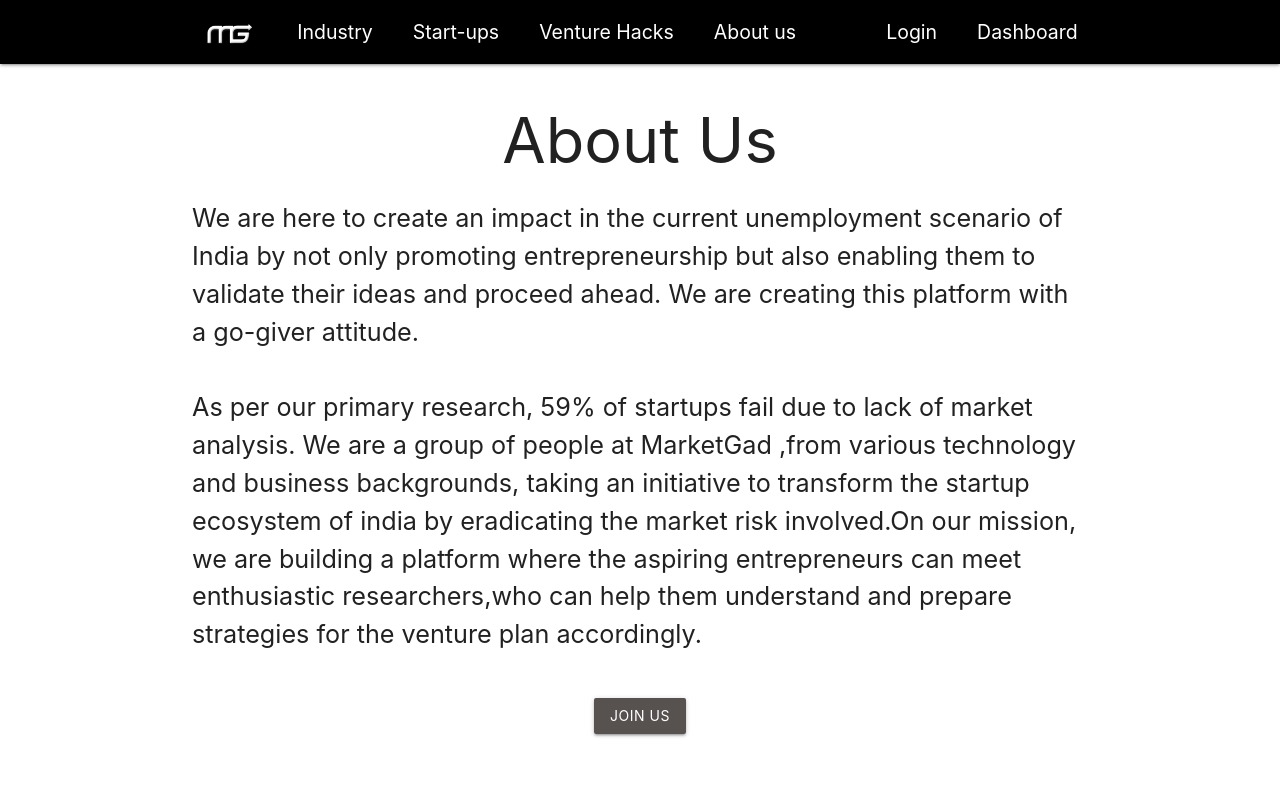
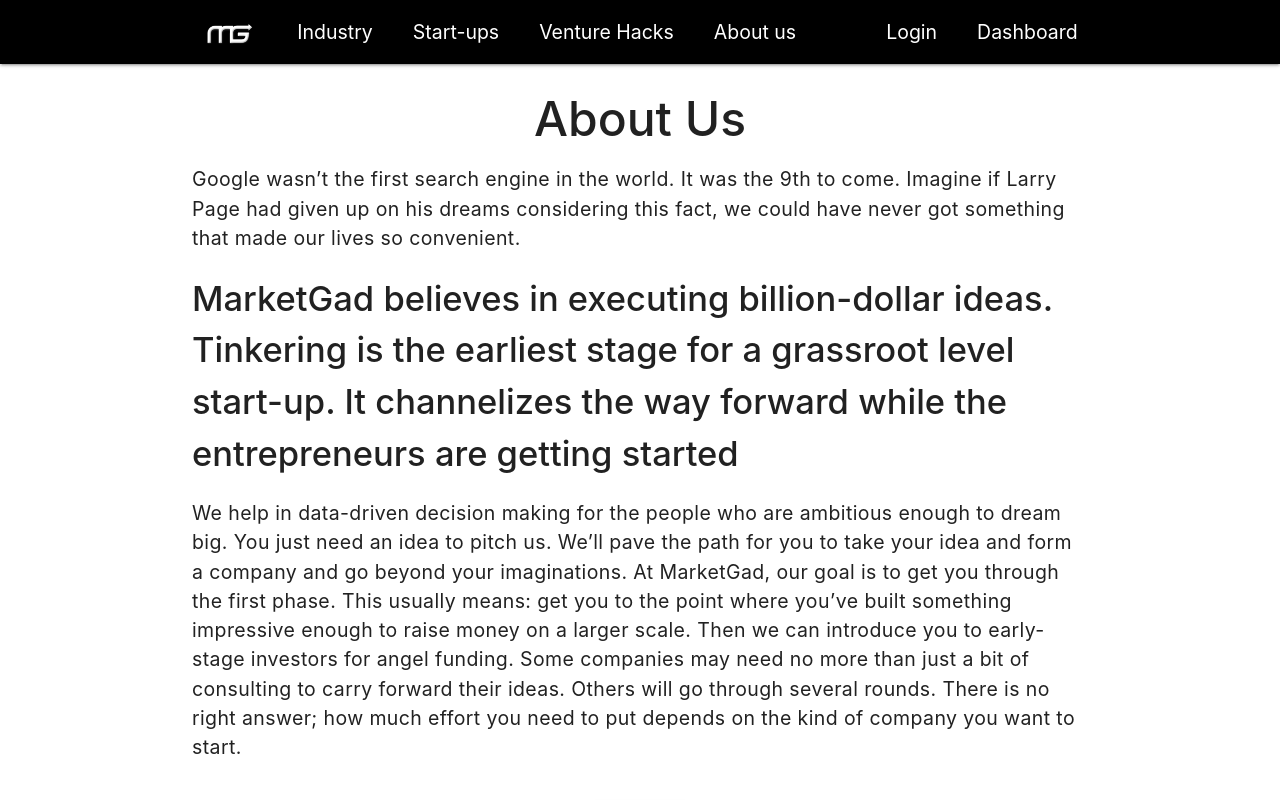
Before and after one commit to MarketGad/market-research-blog-frontend, a React (Create React App) app: page /about in a window 1280 px wide. Shown: the top 800 px of the page. Built offline with nearby package versions, Linux system fonts and the light colour scheme.

Commit message:
about us done

```diff
--- a/src/components/Aboutus.js
+++ b/src/components/Aboutus.js
@@ -3,18 +3,47 @@
 const Aboutus = () => {
     return (
         <div>
-            <h1 className="center">About Us</h1>
-            <div className="flow-text container">
-                We are here to create an impact in the current unemployment scenario of India by not only promoting entrepreneurship but also enabling them to validate their ideas and proceed ahead. We are creating this platform with a go-giver attitude.
-                <br />
-                <br />
-                As per our primary research, 59% of startups  fail due to lack of market analysis. We are a group of people at MarketGad ,from various technology and business backgrounds, taking an initiative to transform the startup ecosystem of india by eradicating the market risk involved.On our mission, we are building a platform where the aspiring entrepreneurs can meet enthusiastic researchers,who can help them understand and prepare strategies for the venture plan accordingly.
-            </div>
-            <br />
+            <div className="container">
+            <h3 className="article-head center">About Us</h3>
+            <p className="article-content">
+                Google wasn’t the first search engine in the world. It was the 9th to come. Imagine if Larry Page had given up on his dreams considering this fact, we could have never got something that made our lives so convenient.
+            </p>
+            <p className="article-subhead">
+                MarketGad believes in executing billion-dollar ideas. Tinkering is the earliest stage for a grassroot level start-up. It channelizes the way forward while the entrepreneurs are getting started
+            </p>
+            <p className="article-content">
+                We help in data-driven decision making for the people who are ambitious enough to dream big. You just need an idea to pitch us. We’ll pave the path for you to take your idea and form a company and go beyond your imaginations.
+                At MarketGad, our goal is to get you through the first phase. This usually means: get you to the point where you’ve built something impressive enough to raise money on a larger scale. Then we can introduce you to early-stage investors for angel funding.
+                Some companies may need no more than just a bit of consulting to carry forward their ideas. Others will go through several rounds. There is no right answer; how much effort you need to put depends on the kind of company you want to start.
+            </p>
             <div className="center">
                 <a href="/whatwedo" style={{ background: "#2b2321c9", marginTop: "1.5em" }} className="btn waves-effect waves-light join-btn">Join us</a>
             </div>
-
+            <br /><br />
+            <p className="article-subhead">
+                59% of start-ups fail because they create something that isn’t required at the first place. We validate your ideas and products with market research
+            </p>
+            <p className="article-content">
+                As per our primary research, 59% of start-ups fail due to lack of market analysis. We are a group of people at MarketGad, from various technology and business backgrounds, taking an initiative to transform the start-up ecosystem of India by de-risking entrepreneurship.
+                On our mission, we are building a platform where the aspiring entrepreneurs can meet enthusiastic researchers, who can help them understand and prepare strategies for the venture plan accordingly.
+                We believe in creating a dent in the current unemployment scenario of India by not only promoting entrepreneurship but also enabling them to validate their ideas and proceed ahead. We are creating this platform with a go-giver attitude.
+            </p>
+            <p className="article-subhead">
+            Money follows passion. Not the other way round. Pitch decks are made after validated ideas. Not the other way round
+            </p>
+            <p className="article-content">
+            There is a huge difference between start-ups and small businesses. If you’re looking for the later one, go on pursue it. But if you’re looking for a start-up, it simply means growth. That’s what triggers investors to put their money in. When you’re aiming for a 100% growth with a validated concept, why won’t someone invest in you? Compare it with the 10-20% return of mutual funds, people will die for investing in your start-up.
+When you’re able to validate your idea and launch a product that your customers actually need, we help you create an investor pitch.
+            </p>
+            <p className="article-subhead">
+            Investment is just the beginning of a long journey
+            </p>
+            <p className="article-content">
+            We’ll help you throughout your start-up journey, from recruiting your first set of employees to marketing your final product. More than just a company, you’ll build a network of experts, who can help you to building your business.
+            </p>
+            <p className="article-content">
+            Again, it is never about the idea. It is all about the execution, validation, iteration, persistence and not to mention belief, that transform something worth a few thousand rupees to a billion-dollar business. Forget the money, it adds values to a million lives.            </p>
+            </div>
         </div >
     );
 };
```
